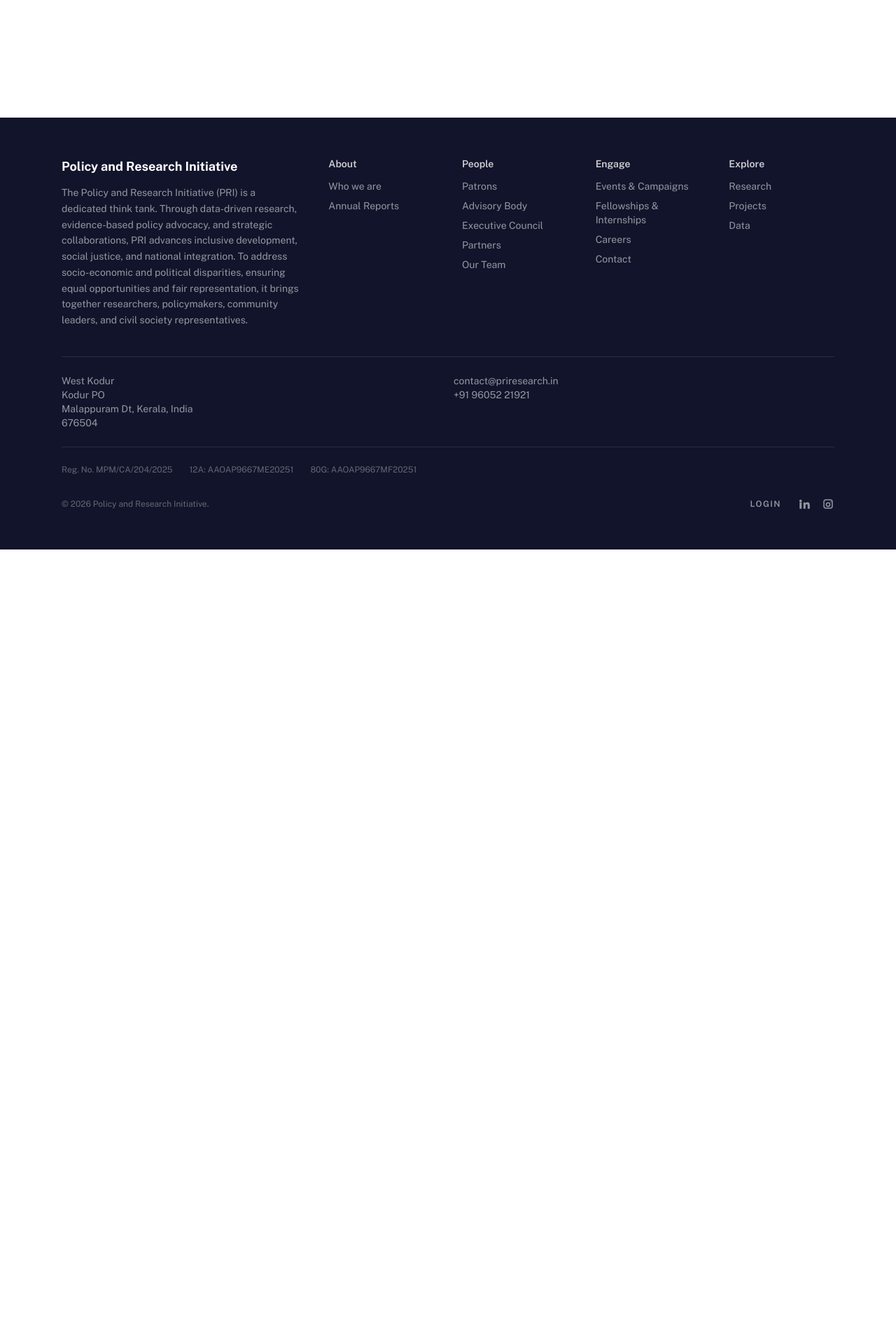
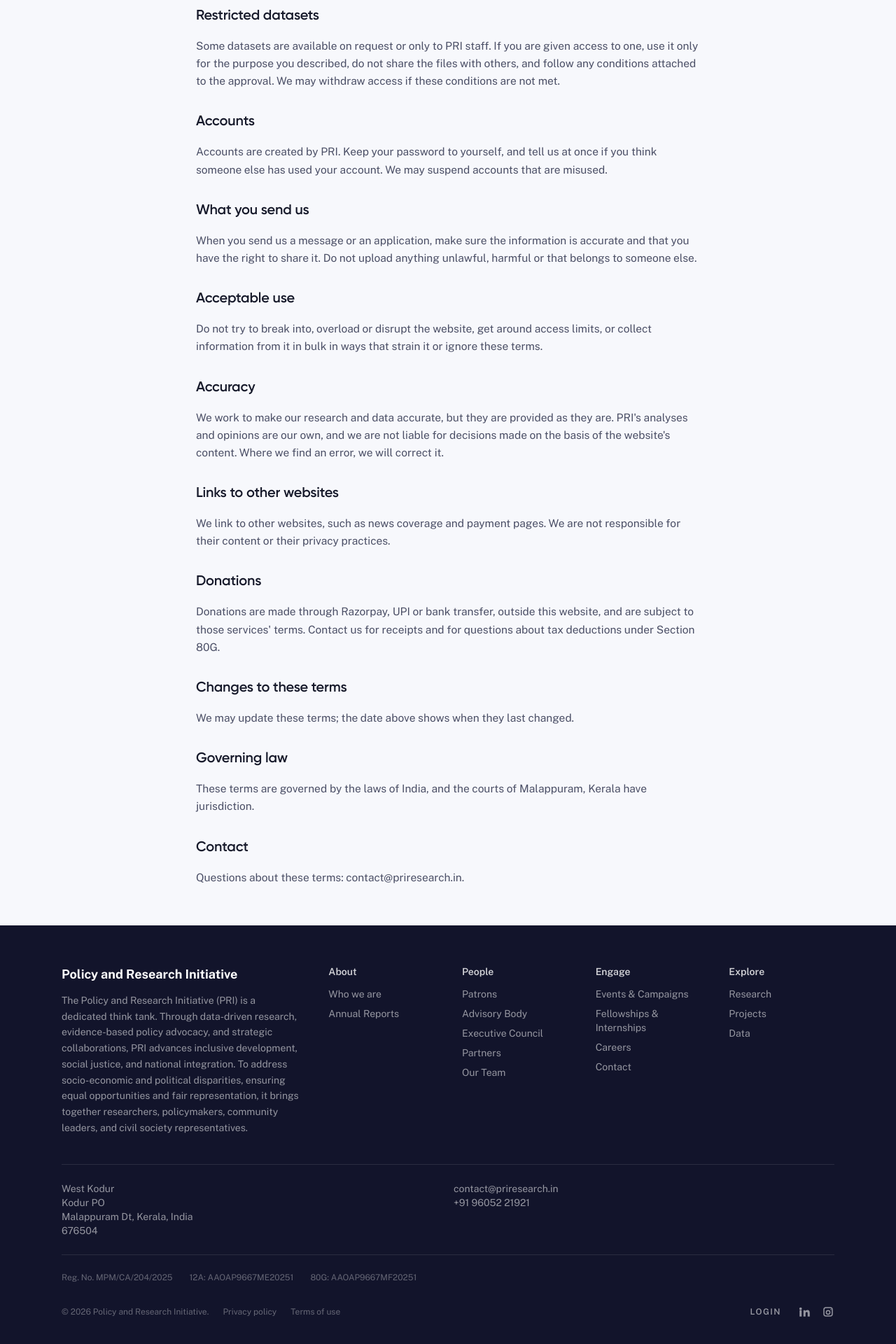
Before and after one commit to prikeralam/front-end, a Next.js app: page /terms in a window 1280 px wide. Before the commit this address had no page. Shown: the part 708-2628 px from the top of the page at 70% size. Before the commit the page ends 1493 px from the top, so only its background shows below. Built offline with nearby package versions, Linux system fonts and the light colour scheme.

Commit message:
feat(legal): draft privacy policy and terms of use, linked from the footer (#162) (#163)
Co-authored-by: Sinan K <sinankmuriyanal@gmail.com>

```diff
--- /dev/null
+++ b/app/_content/legal.ts
@@ -0,0 +1,127 @@
+// The privacy policy and terms of use, drafted 2026-10-13 from what this site actually does (forms, accounts,
+// cookies, third parties, hosting), for PRI to review, and ideally for a lawyer to check, before relying on them.
+// Written in the Markdown subset `_ui/RichText` renders: "## " headings, "- " bullets, **bold**.
+
+export const LEGAL_UPDATED = "2026-10-13";
+
+export const privacyPolicy = `\
+The Policy and Research Initiative (PRI) is a registered society (Reg. No. MPM/CA/204/2025) based in Malappuram, Kerala. This policy explains what personal information priresearch.in collects, why, and what you can ask us to do with it. We collect as little as we need and we do not sell personal information.
+
+## What we collect
+
+- **When you contact us:** your name, email address, the type of enquiry and your message.
+- **When you apply for a fellowship, internship or job:** your name, email address, the role you apply for, and the CV and statement of purpose you upload.
+- **When you have an account** (accounts are created by PRI staff for researchers and team members): your name, email address and role, and a record of the datasets you request access to and the decisions on those requests.
+- **Technical information:** like every website, our servers briefly see your IP address and browser details when you visit. We use the IP address of form submissions only to limit spam, and we do not build profiles from it.
+
+We do not use advertising, analytics or tracking tools, and we do not track you across other websites.
+
+## How we use it
+
+- To reply to your message and to keep a record of the conversation.
+- To assess your application and contact you about it.
+- To let you sign in, and to decide and record requests for restricted datasets.
+- To keep the website secure and working, for example by limiting repeated sign-in attempts and spam.
+
+## Cookies and storage in your browser
+
+We use only what the site needs to work:
+
+- **Sign-in cookies** (pri_access and pri_refresh), set only when you sign in. They are not readable by scripts on the page and are removed when you sign out.
+- **Local storage** in your browser, used to remember your signed-in name and role on this device, the datasets you have requested, and display preferences such as a collapsed menu. It stays on your device.
+
+There are no advertising or analytics cookies. The map on our Contact page is provided by Google Maps, which may set its own cookies when it loads.
+
+## Who we share it with
+
+We do not sell or rent personal information. We share it only with services that help us run the site, and only as far as needed:
+
+- **Amazon Web Services** hosts the website, its database and uploaded files, in its Mumbai (India) region.
+- **Our email provider** delivers contact messages and account emails (such as password links) to their recipients.
+- **Google Maps** shows our office location on the Contact page.
+- **Donations** are made on Razorpay's payment page, through your UPI app or by bank transfer. These happen outside this website, and we never see your card or bank details.
+
+We may also disclose information when the law requires it.
+
+## How long we keep it
+
+- Contact messages and applications are kept for as long as they are useful to answer you or to consider you for a role, and are then deleted.
+- Account information is kept while your account is active. Accounts are deactivated, not deleted, so that past decisions remain on record; you can ask us to delete yours.
+- Database backups are kept for 30 days.
+
+## Your rights
+
+Under India's Digital Personal Data Protection Act, 2023, you can ask us to:
+
+- tell you what personal information we hold about you,
+- correct or update it,
+- delete it, where we are not required to keep it,
+- and you can withdraw consent you have given, for example to keep an application on file.
+
+To make a request or raise a concern, write to **contact@priresearch.in**. We will reply within 30 days.
+
+## Security
+
+Information travels over encrypted connections (HTTPS). Uploaded applications are stored privately and opened only by authorised PRI staff, through links that expire. Access to our dashboard is limited by role.
+
+## Children
+
+This website is not directed at children, and we do not knowingly collect personal information from anyone under 18.
+
+## Changes to this policy
+
+If we change this policy, we will update it on this page and change the date above.
+
+## Contact
+
+Policy and Research Initiative, West Kodur, Kodur PO, Malappuram Dt, Kerala, India 676504. Email: contact@priresearch.in. Phone: +91 96052 21921.`;
+
+export const termsOfUse = `\
+These terms apply to your use of priresearch.in, run by the Policy and Research Initiative (PRI), a registered society based in Malappuram, Kerala. By using the website you agree to them.
+
+## Using our research and data
+
+- You may read, download, share and quote PRI's publications, data stories and open datasets for research, teaching, journalism, policy work and other non-commercial purposes.
+- Please credit PRI whenever you use our work. Each dataset page shows a suggested citation; for publications, cite the title, PRI and the date.
+- If a dataset or publication states its own licence or conditions, those apply instead.
+- For commercial use, or to republish a whole publication, please ask us first at contact@priresearch.in.
+
+## Restricted datasets
+
+Some datasets are available on request or only to PRI staff. If you are given access to one, use it only for the purpose you described, do not share the files with others, and follow any conditions attached to the approval. We may withdraw access if these conditions are not met.
+
+## Accounts
+
+Accounts are created by PRI. Keep your password to yourself, and tell us at once if you think someone else has used your account. We may suspend accounts that are misused.
+
+## What you send us
+
+When you send us a message or an application, make sure the information is accurate and that you have the right to share it. Do not upload anything unlawful, harmful or that belongs to someone else.
+
+## Acceptable use
+
+Do not try to break into, overload or disrupt the website, get around access limits, or collect information from it in bulk in ways that strain it or ignore these terms.
+
+## Accuracy
+
+We work to make our research and data accurate, but they are provided as they are. PRI's analyses and opinions are our own, and we are not liable for decisions made on the basis of the website's content. Where we find an error, we will correct it.
+
+## Links to other websites
+
+We link to other websites, such as news coverage and payment pages. We are not responsible for their content or their privacy practices.
+
+## Donations
+
+Donations are made through Razorpay, UPI or bank transfer, outside this website, and are subject to those services' terms. Contact us for receipts and for questions about tax deductions under Section 80G.
+
+## Changes to these terms
+
+We may update these terms; the date above shows when they last changed.
+
+## Governing law
+
+These terms are governed by the laws of India, and the courts of Malappuram, Kerala have jurisdiction.
+
+## Contact
+
+Questions about these terms: contact@priresearch.in.`;
--- a/app/_lib/sitemapEntries.ts
+++ b/app/_lib/sitemapEntries.ts
@@ -25,6 +25,8 @@ export const STATIC_PATHS: { path: string; priority: number; changeFrequency: Fr
   { path: "/about/annual-reports", priority: 0.5, changeFrequency: "monthly" },
   { path: "/contact", priority: 0.5, changeFrequency: "monthly" },
   { path: "/donate", priority: 0.4, changeFrequency: "monthly" },
+  { path: "/privacy", priority: 0.2, changeFrequency: "monthly" },
+  { path: "/terms", priority: 0.2, changeFrequency: "monthly" },
 ];
 
 export type SitemapSources = {
--- a/app/_ui/Footer.tsx
+++ b/app/_ui/Footer.tsx
@@ -73,7 +73,11 @@ export default function Footer() {
           <span>80G: {org.registration.cert80G}</span>
         </div>
         <div className="mt-8 flex flex-wrap items-center justify-between gap-4">
-          <p className="text-xs text-white/35">&copy; {new Date().getFullYear()} {org.name}.</p>
+          <div className="flex flex-wrap items-center gap-x-5 gap-y-2 text-xs text-white/35">
+            <p>&copy; {new Date().getFullYear()} {org.name}.</p>
+            <Link href="/privacy" className="transition-colors hover:text-white">Privacy policy</Link>
+            <Link href="/terms" className="transition-colors hover:text-white">Terms of use</Link>
+          </div>
           <div className="flex items-center gap-6">
             <Link href="/account" className="text-xs font-semibold uppercase tracking-[0.12em] text-white/55 transition-colors hover:text-white">
               Login
--- /dev/null
+++ b/app/privacy/page.tsx
@@ -0,0 +1,25 @@
+import { PageHeader } from "../_ui/kit";
+import RichText from "../_ui/RichText";
+import { LEGAL_UPDATED, privacyPolicy } from "../_content/legal";
+import { formatPublicationDate } from "../_lib/api/publicationAdapter";
+import { pageMetadata } from "../_lib/seo";
+
+export const metadata = pageMetadata({
+  title: "Privacy policy",
+  description: "What personal information the Policy and Research Initiative's website collects, why, and your rights over it.",
+  path: "/privacy",
+});
+
+export default function PrivacyPage() {
+  return (
+    <>
+      <PageHeader compact kicker="Legal" title="Privacy policy" />
+      <section className="mx-auto max-w-3xl px-6 py-14">
+        <p className="font-[family-name:var(--font-mono)] text-[12px] font-semibold uppercase tracking-[0.12em] text-[#8b8fa3]">Last updated {formatPublicationDate(LEGAL_UPDATED)}</p>
+        <div className="mt-8">
+          <RichText text={privacyPolicy} />
+        </div>
+      </section>
+    </>
+  );
+}
--- /dev/null
+++ b/app/terms/page.tsx
@@ -0,0 +1,25 @@
+import { PageHeader } from "../_ui/kit";
+import RichText from "../_ui/RichText";
+import { LEGAL_UPDATED, termsOfUse } from "../_content/legal";
+import { formatPublicationDate } from "../_lib/api/publicationAdapter";
+import { pageMetadata } from "../_lib/seo";
+
+export const metadata = pageMetadata({
+  title: "Terms of use",
+  description: "The terms for using the Policy and Research Initiative's website, publications and datasets.",
+  path: "/terms",
+});
+
+export default function TermsPage() {
+  return (
+    <>
+      <PageHeader compact kicker="Legal" title="Terms of use" />
+      <section className="mx-auto max-w-3xl px-6 py-14">
+        <p className="font-[family-name:var(--font-mono)] text-[12px] font-semibold uppercase tracking-[0.12em] text-[#8b8fa3]">Last updated {formatPublicationDate(LEGAL_UPDATED)}</p>
+        <div className="mt-8">
+          <RichText text={termsOfUse} />
+        </div>
+      </section>
+    </>
+  );
+}
```
Also changed, not shown: 1 other file (tests, documents, lock files or other folders).
